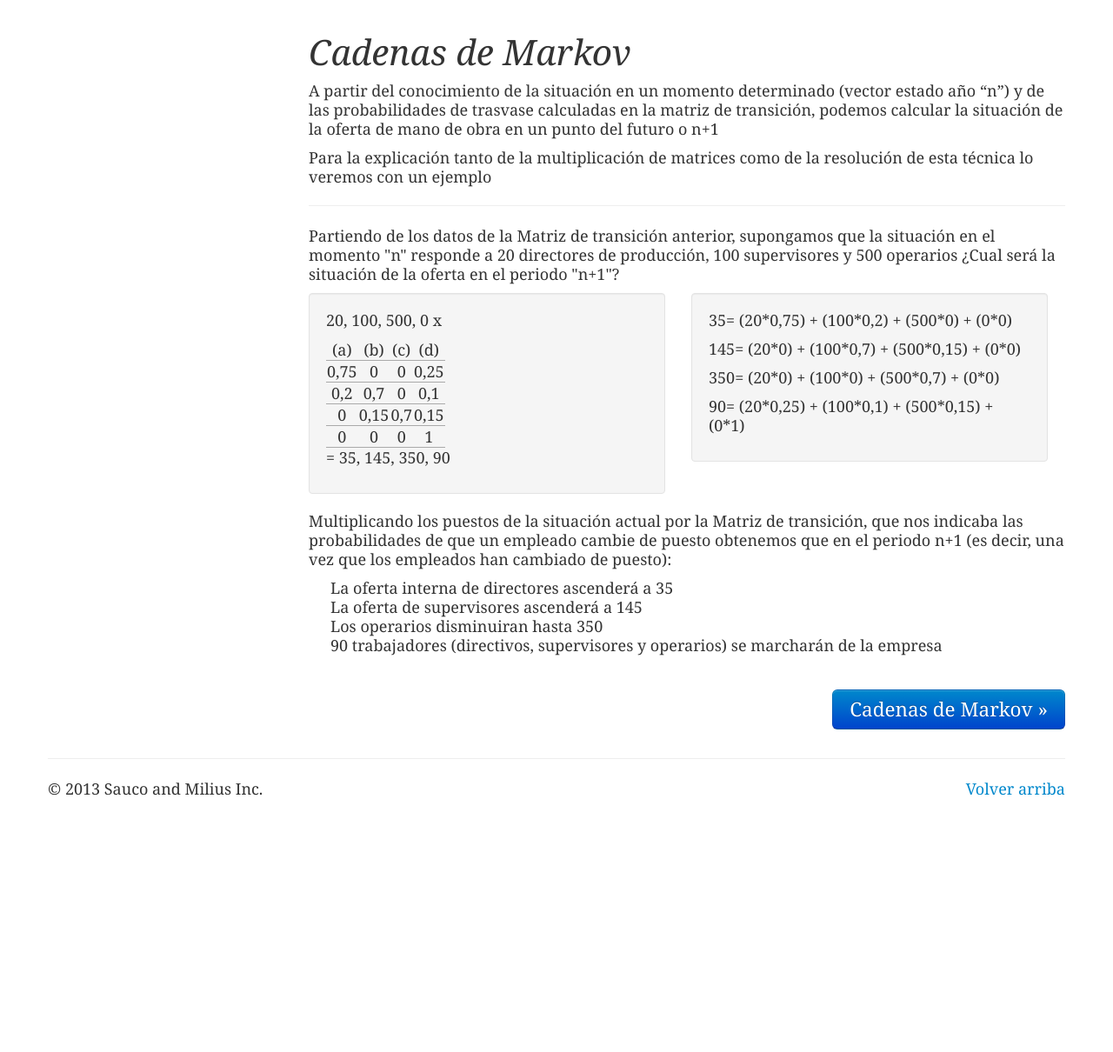
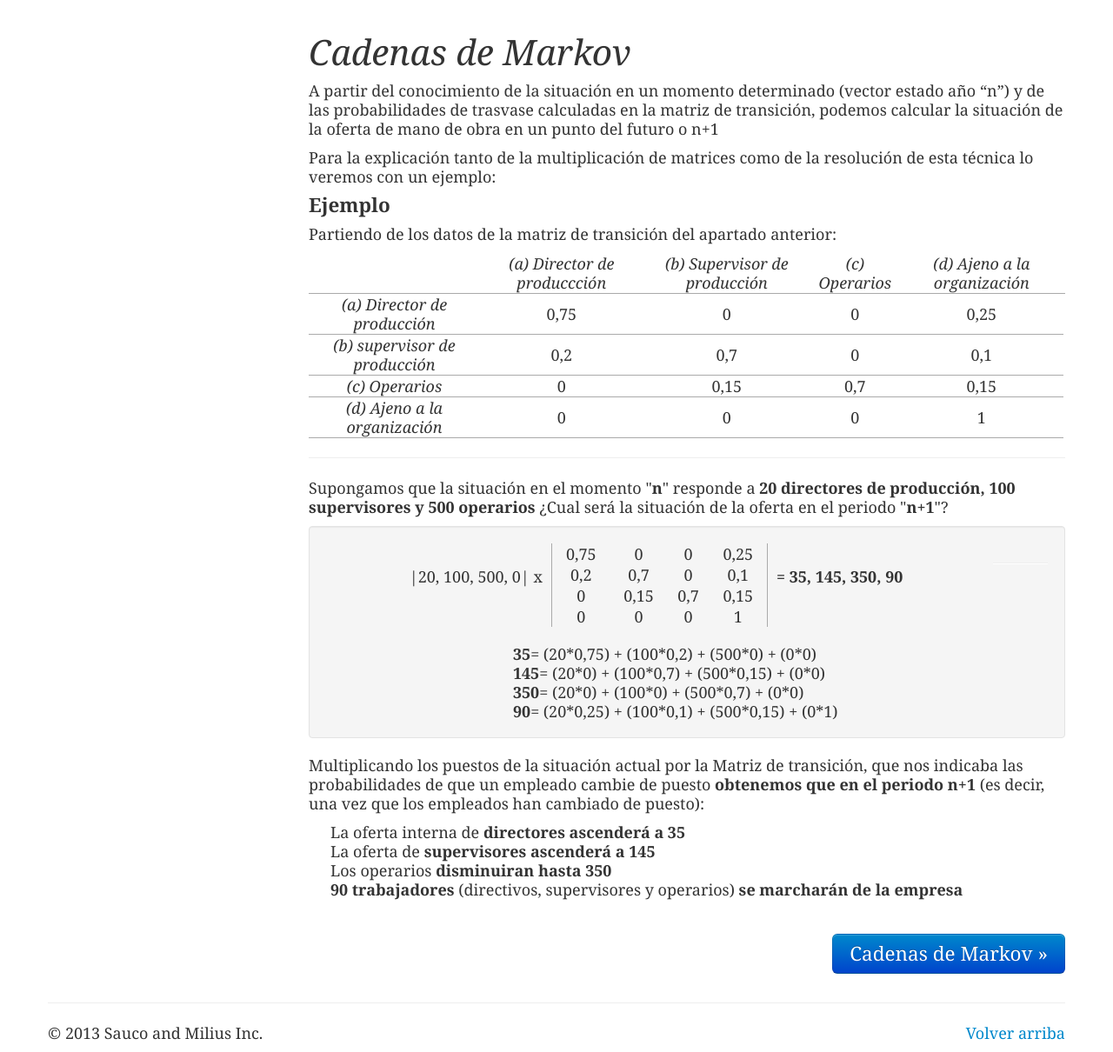
Before and after one commit to Sauco82/aprendiendo-frontend, a PHP site: page /calculos/markov.html in a window 1280 px wide. Shown: the part 208-1418 px from the top of the page at 87% size. Before the commit the page ends 1123 px from the top, so only its background shows below. Run offline with PHP 8.4, Linux system fonts and the light colour scheme.

Commit message:
markov y transiciones completas

```diff
--- a/calculos/css/estilos.css
+++ b/calculos/css/estilos.css
@@ -54,6 +54,18 @@ table tr.promedio td,table tr.promedio th{background:#0099d4;color:white;}
 .divisor{padding-top: 5px;	line-height: 30px}
 .resultado{float:left;height: 77px;line-height: 77px;font-weight: bold;}
 
+
+.cuenta_markov .operando1, .cuenta_markov .operando2, .cuenta_markov .resultado{width: 30%; float:left;}
+.cuenta_markov .operando1, .cuenta_markov .resultado{height: 77px;line-height: 77px;}
+.cuenta_markov .operando1{text-align: right;}
+.cuenta_markov .resultado{text-align: left;}
+.cuenta_markov table.operando2{margin: 0 10px;}
+.cuenta_markov table.operando2 tr td{border:0;}
+.cuenta_markov table.operando2 tr td.linea_izq{border-left: 1px solid #aaa;}
+.cuenta_markov table.operando2 tr td.linea_der{border-right: 1px solid #aaa;}
+.cuenta_markov .resultados{clear:both; padding-top: 20px}
+.cuenta_markov .resultados p{width: 400px; margin:0 auto ;}
+
 .ecuacion{
 	font-size: 130%;
 	text-align: center;
@@ -63,7 +75,8 @@ table tr.promedio td,table tr.promedio th{background:#0099d4;color:white;}
 
 table.datos td.sumandos{background:#BEE5F7;}
 
-
+table tr.fila_popover td{border:0; padding-top: 10px;}
+.popover-content{font-size: 15px;}
 
 
 
--- a/calculos/markov.html
+++ b/calculos/markov.html
@@ -90,64 +90,95 @@
 
       		<h2>Cadenas de Markov</h2>
           <p>A partir del conocimiento de la situación en un momento determinado (vector estado año “n”) y de las probabilidades de trasvase calculadas en la matriz de transición, podemos calcular la situación de la oferta de mano de obra en un punto del futuro o n+1</p>
-          <p>Para la explicación tanto de la multiplicación de matrices como de la resolución de esta técnica lo veremos con un ejemplo</p>
-          <hr>
+          <p>Para la explicación tanto de la multiplicación de matrices como de la resolución de esta técnica lo veremos con un ejemplo:</p>
 
-          <p>Partiendo de los datos de la Matriz de transición anterior, supongamos que la situación en el momento "n" responde a 20 directores de producción, 100 supervisores y 500 operarios ¿Cual será la situación de la oferta en el periodo "n+1"?</p>
-
-          <div class="row">
-            <div class="span4 well"><p>20, 100, 500, 0  x</p>
+          <h4>Ejemplo</h4>
+          <p>Partiendo de los datos de la matriz de transición del apartado anterior:</p>
           <table>
             <tr>
-                  <td> (a) </td>
-                  <td> (b) </td>
-                  <td> (c) </td>
-                  <td> (d) </td>
+              <th></th>
+              <th>(a) Director de produccción</th>
+              <th>(b) Supervisor de producción</th>
+              <th>(c) Operarios</th>
+              <th>(d) Ajeno a la organización</th>
+              <th></th>
             </tr>
               <tr>
+              <th>(a) Director de producción</th>
               <td>0,75</td>
               <td>0</td>
               <td>0</td>
               <td>0,25</td>
             </tr>
             <tr>
+              <th>(b) supervisor de producción</th>
               <td>0,2</td>
               <td>0,7</td>
               <td>0</td>
               <td>0,1</td>
             </tr>
             <tr>
+              <th>(c) Operarios</th>
               <td>0</td>
               <td>0,15</td>
               <td>0,7</td>
               <td>0,15</td>
             </tr>
             <tr>
+              <th>(d) Ajeno a la organización</th>
               <td>0</td>
               <td>0</td>
               <td>0</td>
               <td>1</td>
             </tr>
           </table>
+          <hr>
+          <p> Supongamos que la situación en el momento "<strong>n</strong>" responde a <strong>20 directores de producción, 100 supervisores y 500 operarios</strong> ¿Cual será la situación de la oferta en el periodo "<strong>n+1</strong>"?</p>
 
-              <p>= 35, 145, 350, 90</p>
-            </div>
-
-            <div class="span4 well">
-              <p>35= (20*0,75) + (100*0,2) + (500*0) + (0*0)</p>
-              <p>145= (20*0) + (100*0,7) + (500*0,15) + (0*0)</p>
-              <p>350= (20*0) + (100*0) + (500*0,7) + (0*0)</p>
-              <p>90= (20*0,25) + (100*0,1) + (500*0,15) + (0*1)</p>
-
+          <div class="cuenta_markov well">
+            <p class="operando1">|20, 100, 500, 0|  x</p>
+			<table class="operando2">
+				<tr>
+				  <td class="linea_izq">0,75</td>
+				  <td>0</td>
+				  <td>0</td>
+				  <td class="linea_der">0,25</td>
+				</tr>
+				<tr>
+				  <td class="linea_izq">0,2</td>
+				  <td>0,7</td>
+				  <td>0</td>
+				  <td class="linea_der">0,1</td>
+				</tr>
+				<tr>
+				  <td class="linea_izq">0</td>
+				  <td>0,15</td>
+				  <td>0,7</td>
+				  <td class="linea_der">0,15</td>
+				</tr>
+				<tr>
+				  <td class="linea_izq">0</td>
+				  <td>0</td>
+				  <td>0</td>
+				  <td class="linea_der">1</td>
+				</tr>
+			</table>
+            <p class="resultado">= 35, 145, 350, 90</p>
+			<hr>
+            <div class="resultados">
+              <p><strong>35</strong>= (20*0,75) + (100*0,2) + (500*0) + (0*0)</p>
+              <p><strong>145</strong>= (20*0) + (100*0,7) + (500*0,15) + (0*0)</p>
+              <p><strong>350</strong>= (20*0) + (100*0) + (500*0,7) + (0*0)</p>
+              <p><strong>90</strong>= (20*0,25) + (100*0,1) + (500*0,15) + (0*1)</p>
             </div>
           </div>
 
-          <p>Multiplicando los puestos de la situación actual por la Matriz de transición, que nos indicaba las probabilidades de que un empleado cambie de puesto obtenemos que en el periodo n+1 (es decir, una vez que los empleados han cambiado de puesto):</p>
+          <p>Multiplicando los puestos de la situación actual por la Matriz de transición, que nos indicaba las probabilidades de que un empleado cambie de puesto <strong>obtenemos que en el periodo n+1</strong> (es decir, una vez que los empleados han cambiado de puesto):</p>
           <ul>
-            <li>La oferta interna de directores ascenderá a 35</li>
-            <li>La oferta de supervisores ascenderá a 145</li>
-            <li>Los operarios disminuiran hasta 350</li>
-            <li>90 trabajadores (directivos, supervisores y operarios) se marcharán de la empresa</li>
+            <li>La oferta interna de <strong>directores ascenderá a 35</strong></li>
+            <li>La oferta de <strong>supervisores ascenderá a 145</strong></li>
+            <li>Los operarios <strong>disminuiran hasta 350</strong></li>
+            <li><strong>90 trabajadores</strong> (directivos, supervisores y operarios) <strong>se marcharán de la empresa</strong></li>
           </ul>
 
 
```
Also changed, not shown: calculos/transicion.html (+23 -10 lines). Lines whose indentation alone changed are shown as unchanged.
